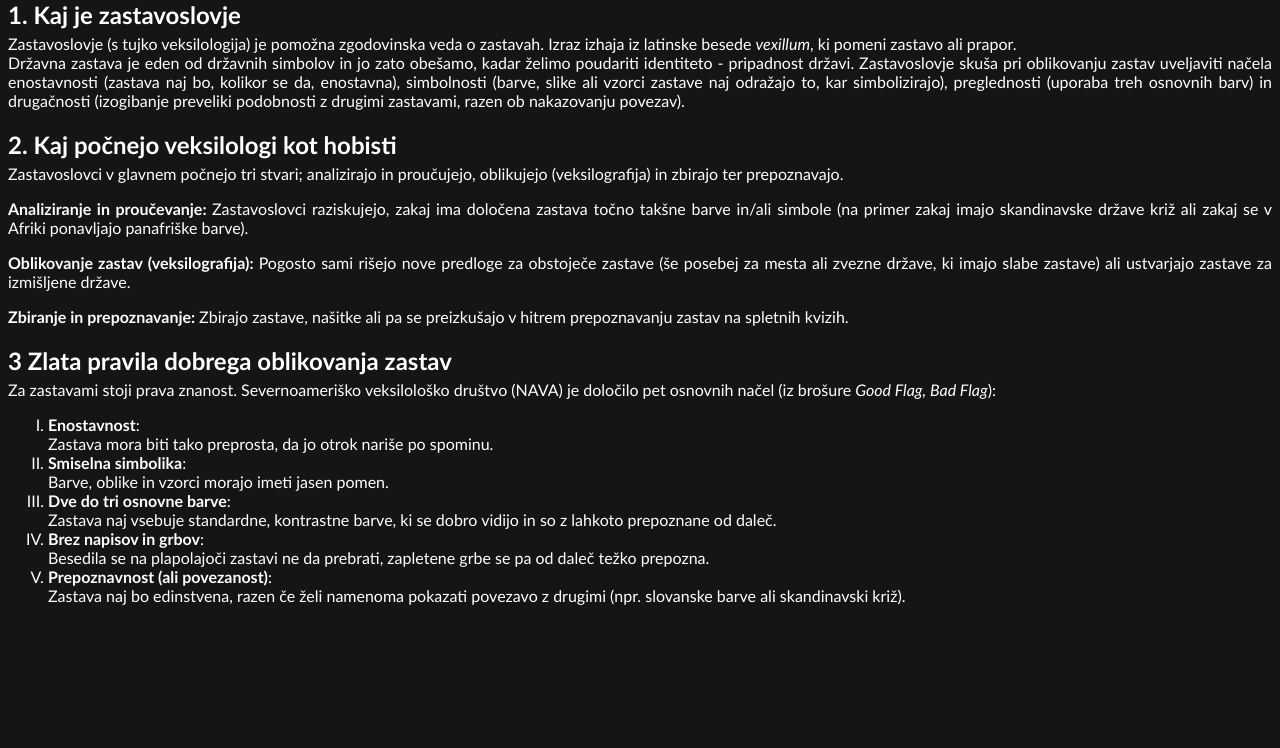
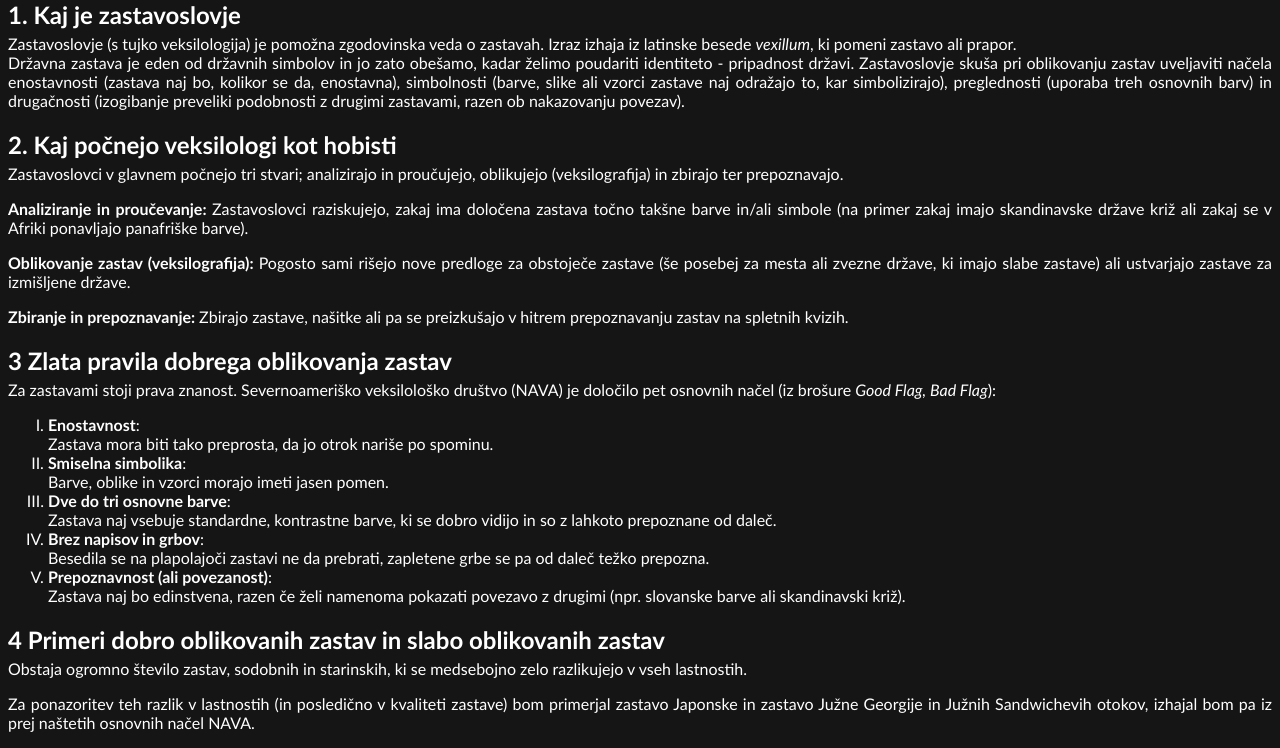
Before and after one commit to itmothy/moja-spletna-stran, a plain HTML site: page index.html in a window 1280 px wide. Shown: the part 82-830 px from the top of the page. Before the commit the page ends 800 px from the top, so only its background shows below. Drawn offline with Linux system fonts and the light colour scheme.

Commit message:
added new paragraphs and sections to index.html

```diff
--- a/index.html
+++ b/index.html
@@ -45,5 +45,9 @@
             Zastava naj bo edinstvena, razen če želi namenoma pokazati povezavo z drugimi (npr. slovanske barve ali skandinavski križ).
         </li>
     </ol>
+
+    <h2>4 Primeri dobro oblikovanih zastav in slabo oblikovanih zastav</h2>
+    <p>Obstaja ogromno število zastav, sodobnih in starinskih, ki se medsebojno zelo razlikujejo v vseh lastnostih.</p>
+    <p>Za ponazoritev teh razlik v lastnostih (in posledično v kvaliteti zastave) bom primerjal zastavo Japonske in zastavo Južne Georgije in Južnih Sandwichevih otokov, izhajal bom pa iz prej naštetih osnovnih načel NAVA.</p>
 </body>
 </html>
```
